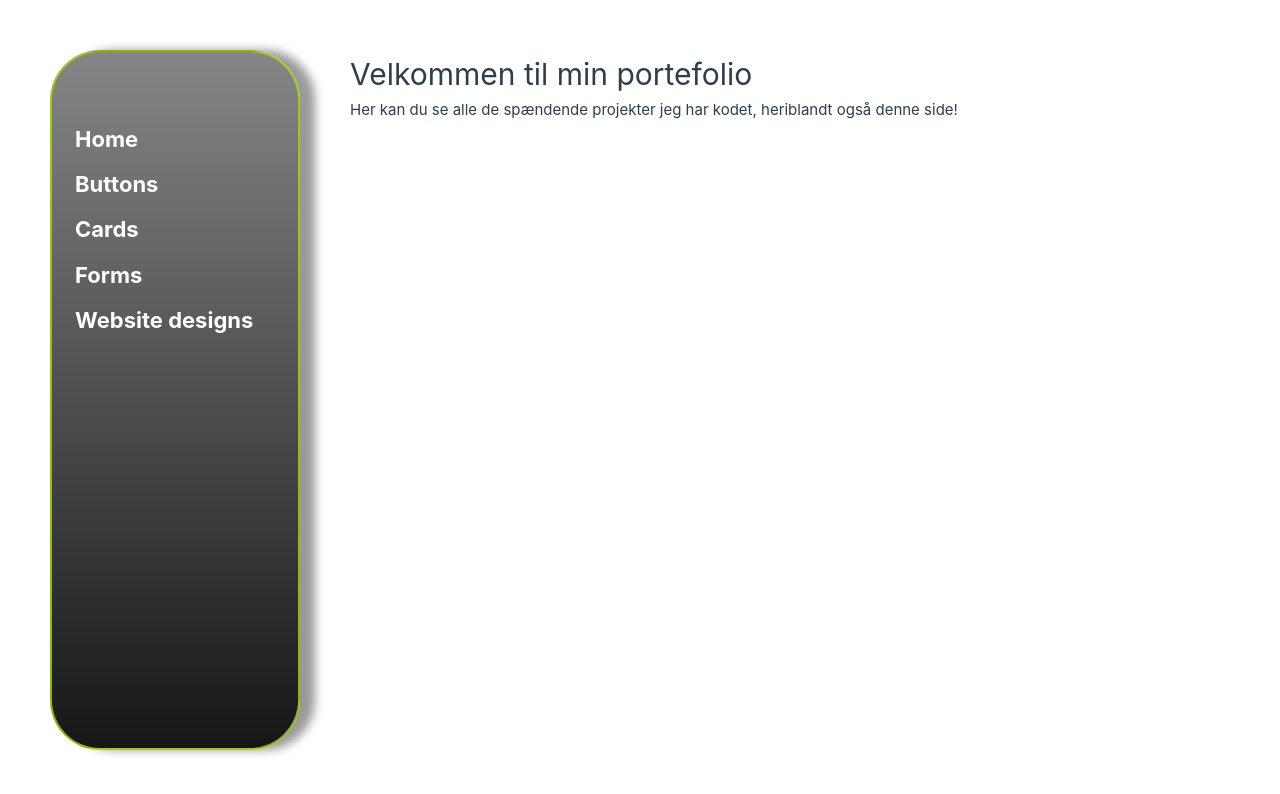
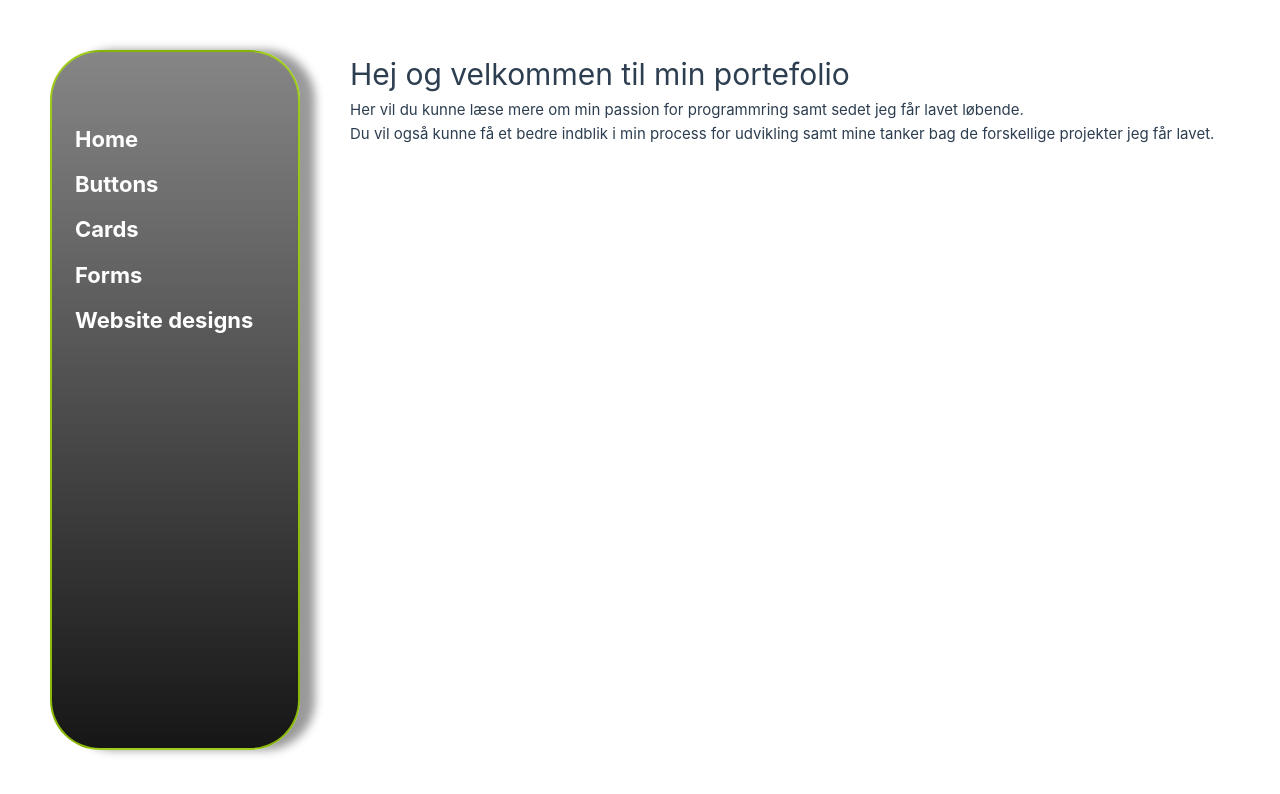
Before and after one commit to chvessel/portefolio, a Vue app: page / in a window 1280 px wide. Shown: the top 794 px of the page. Built offline with nearby package versions, Linux system fonts and the light colour scheme.

Commit message:
smårettelser

```diff
--- a/src/pages/CardPage.vue
+++ b/src/pages/CardPage.vue
@@ -8,6 +8,7 @@ import FileCard from '@/components/cards/FileCard.vue';
 <div class="card-positon">
     <FileCard></FileCard>
     <blog-card></blog-card>
+    <product-card></product-card>
 </div>
 
 </template>
--- a/src/pages/HomePage.vue
+++ b/src/pages/HomePage.vue
@@ -1,7 +1,8 @@
 <template>
     <div>
-      <h1>Velkommen til min portefolio</h1>
-      <p>Her kan du se alle de spændende projekter jeg har kodet, heriblandt også denne side!
-      </p>
+      <h1>Hej og velkommen til min portefolio</h1>
+      <p>Her vil du kunne læse mere om min passion for programmring samt sedet jeg får lavet løbende.</p>
+      <p>Du vil også kunne få et bedre indblik i min process for udvikling samt mine tanker bag de forskellige projekter jeg får lavet.</p>
+
     </div>
   </template>
```
